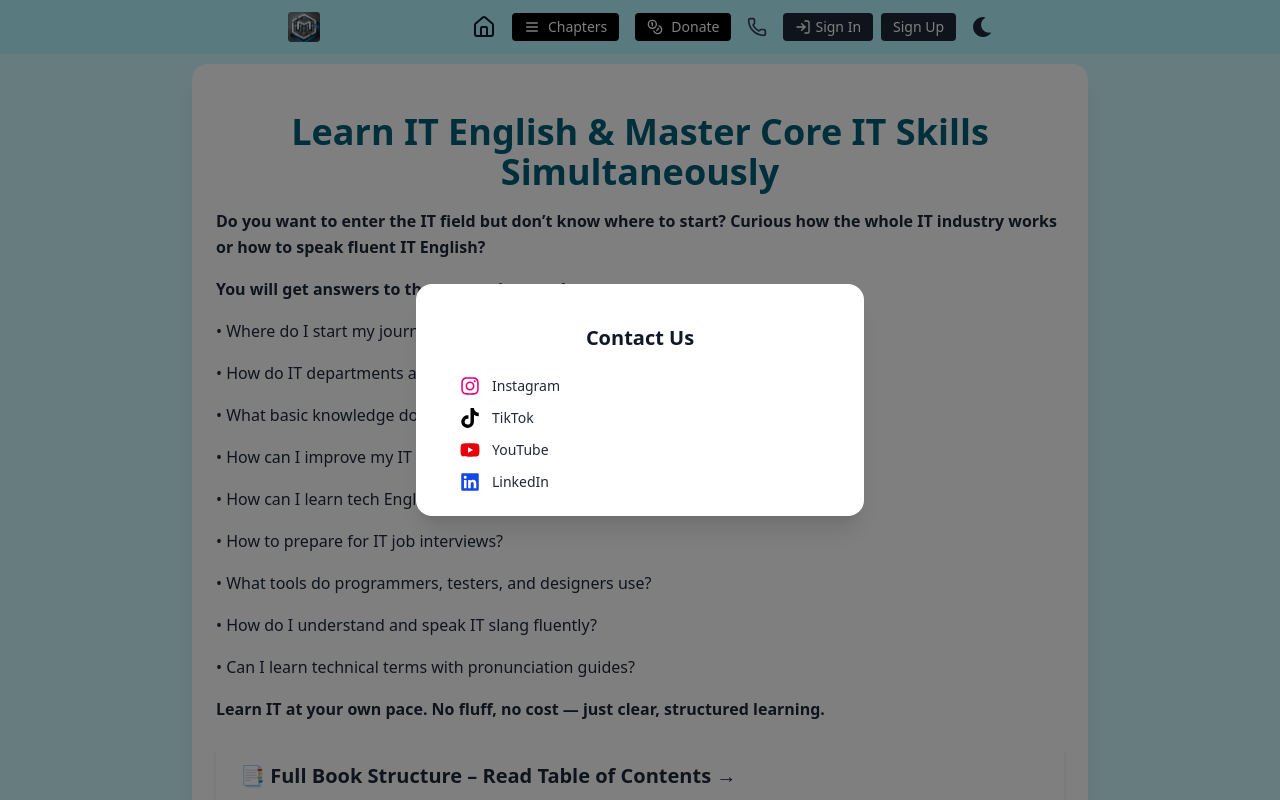
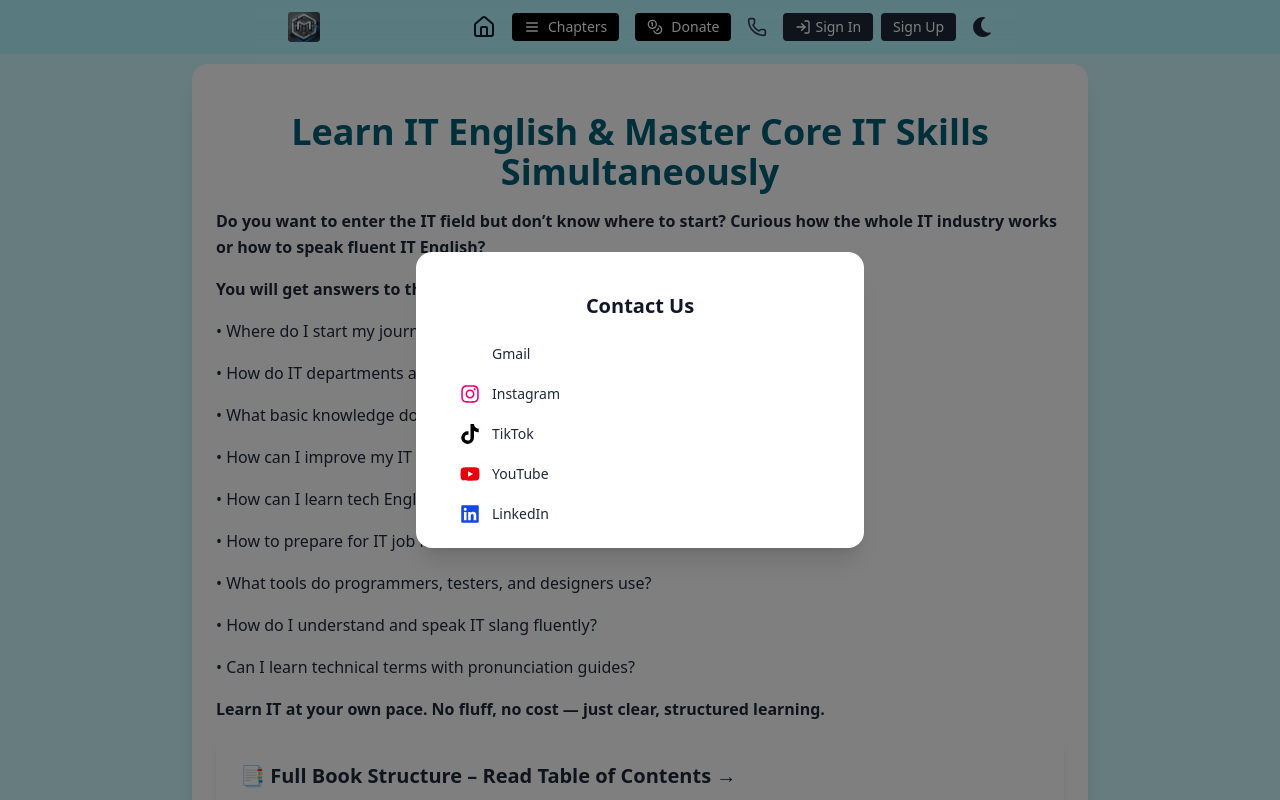
Before and after one commit to Sergio-1n/MasteryIT, a Next.js app: page / in a window 1280 px wide. Both pictures are taken after a click on the button 757 px from the left and 27 px from the top of the page. Shown: the top 800 px of the page. Built offline with nearby package versions, Linux system fonts and the light colour scheme; no server answers.

Commit message:
add gmail

```diff
--- a/components/Header.tsx
+++ b/components/Header.tsx
@@ -22,7 +22,13 @@ import {
   SignedOut,
   UserButton,
 } from '@clerk/nextjs';
-import { FaInstagram, FaLinkedin, FaTiktok, FaYoutube } from 'react-icons/fa';
+import {
+  FaEnvelope,
+  FaInstagram,
+  FaLinkedin,
+  FaTiktok,
+  FaYoutube,
+} from 'react-icons/fa';
 
 export default function Header() {
   const router = useRouter();
@@ -272,7 +278,18 @@ export default function Header() {
             <h2 className='text-xl font-semibold mb-4 text-center'>
               Contact Us
             </h2>
-            <ul className='space-y-3'>
+            <ul className='sm:space-y-5 space-y-7'>
+              <li className='flex items-center gap-3'>
+                <FaEnvelope className='text-white w-5 h-5' />
+                <a
+                  href='skuznetcov150@gmail.com'
+                  target='_blank'
+                  rel='noopener noreferrer'
+                  className='hover:underline'
+                >
+                  Gmail
+                </a>
+              </li>
               <li className='flex items-center gap-3'>
                 <FaInstagram className='text-pink-600 w-5 h-5' />
                 <a
```
